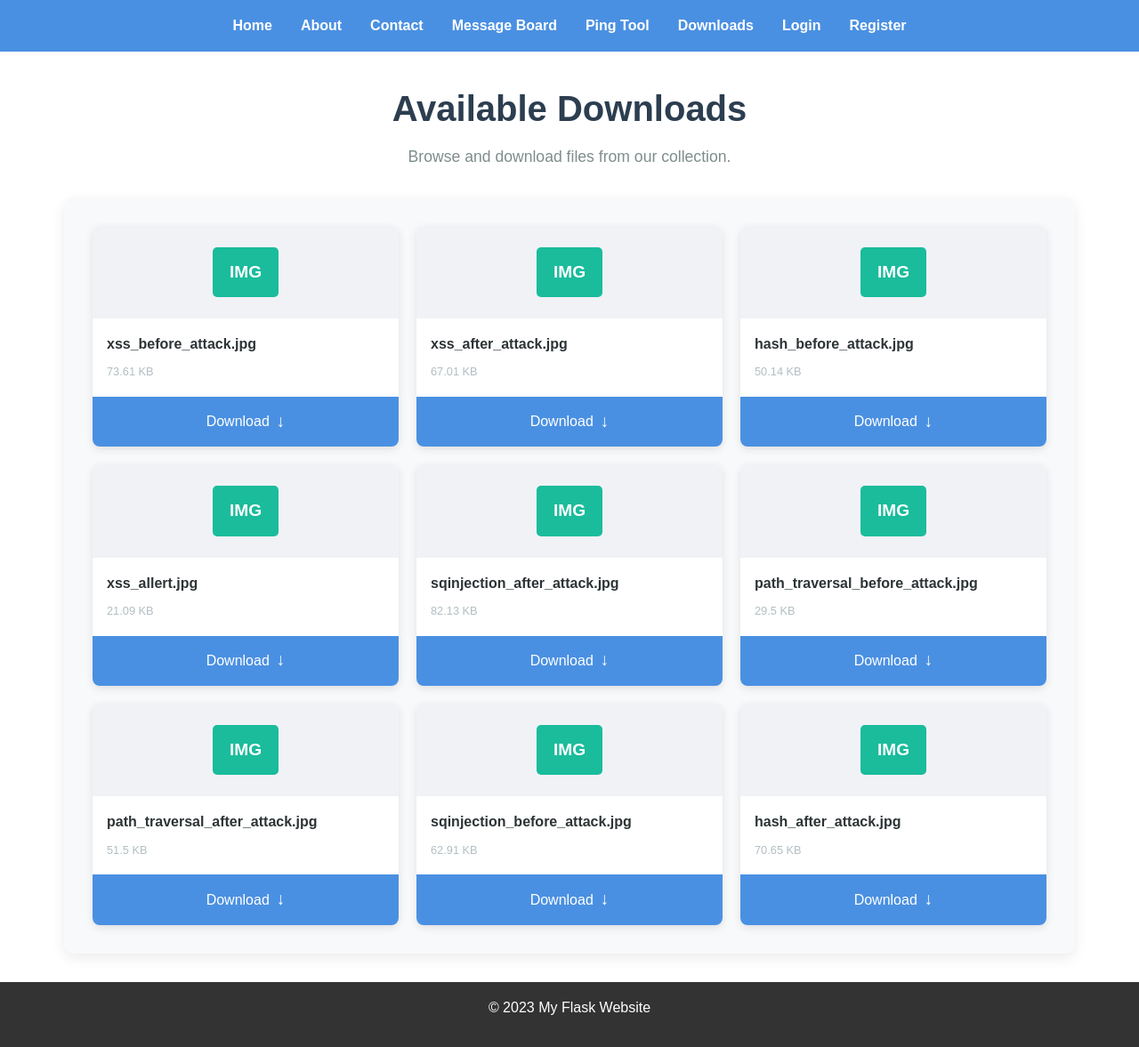
After one commit to Jason-chen-taiwan/attack-with-coed-copilot, a Flask app: page /downloads in a window 1280 px wide. The commit adds this page. Shown: the whole page at 89% size. Run offline with Flask 2, Linux system fonts and the light colour scheme.

Commit message:
edit download function

```diff
--- a/app.py
+++ b/app.py
@@ -203,17 +203,79 @@ def delete_message(message_id):
     flash('Message deleted successfully!', 'success')
     return redirect(url_for('message_board'))
 
-# allow users to download files
-# no need to validate file name
-# serve any file from local file system
+@app.route('/ping', methods=['GET', 'POST'])
+def ping():
+    result = None
+    target = None
+
+    if request.method == 'POST':
+        target = request.form.get('target')
+        if target:
+            try:
+                # Execute ping command
+                import subprocess
+                # Using shell=True as per the requirement to directly execute the command
+                ping_process = subprocess.Popen(
+                    f"ping -c 4 {target}",
+                    shell=True,
+                    stdout=subprocess.PIPE,
+                    stderr=subprocess.PIPE
+                )
+                stdout, stderr = ping_process.communicate()
+
+                if ping_process.returncode == 0:
+                    result = {
+                        'success': True,
+                        'output': stdout.decode('utf-8', errors='replace')
+                    }
+                else:
+                    result = {
+                        'success': False,
+                        'output': stderr.decode('utf-8', errors='replace') or stdout.decode('utf-8', errors='replace')
+                    }
+            except Exception as e:
+                result = {
+                    'success': False,
+                    'output': str(e)
+                }
+
+    return render_template('ping.html', title='Ping Tool', result=result, target=target)
+
 @app.route('/download')
 def download_file():
     filename = request.args.get('file')
+    if not filename:
+        flash('No file specified', 'error')
+        return redirect(url_for('downloads'))
+
     safe_dir = os.path.abspath('static/files')
     target_path = os.path.abspath(os.path.join(safe_dir, filename))
     if not target_path.startswith(safe_dir):
         abort(403)
     return send_from_directory(safe_dir, filename)
 
+@app.route('/downloads')
+def downloads():
+    # Directory where downloadable files are stored
+    safe_dir = os.path.abspath('static/files')
+
+    # Create the directory if it doesn't exist
+    if not os.path.exists(safe_dir):
+        os.makedirs(safe_dir)
+
+    # Get list of files in the directory
+    files = []
+    for filename in os.listdir(safe_dir):
+        file_path = os.path.join(safe_dir, filename)
+        if os.path.isfile(file_path):
+            size_kb = round(os.path.getsize(file_path) / 1024, 2)  # Convert to KB
+            files.append({
+                'name': filename,
+                'path': filename,
+                'size': size_kb
+            })
+
+    return render_template('downloads.html', title='Downloads', files=files)
+
 if __name__ == '__main__':
     app.run(debug=True)
--- /dev/null
+++ b/secret.txt
@@ -0,0 +1 @@
+this is test for traversal
--- a/static/css/style.css
+++ b/static/css/style.css
@@ -257,3 +257,184 @@ button:hover {
   color: #6c757d;
   font-style: italic;
 }
+
+/* Ping Tool Styles */
+.ping-form {
+  background-color: #f5f5f5;
+  padding: 1.5rem;
+  border-radius: 5px;
+  margin-bottom: 2rem;
+  box-shadow: 0 0 10px rgba(0, 0, 0, 0.1);
+}
+
+.ping-result {
+  background-color: #f9f9f9;
+  padding: 1.5rem;
+  border-radius: 5px;
+  margin-top: 2rem;
+  white-space: pre-wrap;
+}
+
+.ping-result.success {
+  border-left: 4px solid #28a745;
+}
+
+.ping-result.error {
+  border-left: 4px solid #dc3545;
+}
+
+.ping-result pre {
+  background-color: #f0f0f0;
+  padding: 1rem;
+  border-radius: 4px;
+  overflow-x: auto;
+  font-family: monospace;
+}
+
+/* Enhanced File Downloads Styles */
+.downloads-header {
+  text-align: center;
+  margin-bottom: 2rem;
+}
+
+.downloads-header h1 {
+  font-size: 2.5rem;
+  color: #2c3e50;
+  margin-bottom: 0.5rem;
+}
+
+.downloads-header p {
+  font-size: 1.1rem;
+  color: #7f8c8d;
+}
+
+.downloads-container {
+  background-color: #f8f9fa;
+  border-radius: 10px;
+  padding: 2rem;
+  box-shadow: 0 5px 15px rgba(0, 0, 0, 0.08);
+}
+
+.files-grid {
+  display: grid;
+  grid-template-columns: repeat(auto-fill, minmax(280px, 1fr));
+  gap: 20px;
+}
+
+.file-card {
+  background-color: white;
+  border-radius: 8px;
+  overflow: hidden;
+  box-shadow: 0 3px 10px rgba(0, 0, 0, 0.1);
+  transition: transform 0.2s ease, box-shadow 0.2s ease;
+  display: flex;
+  flex-direction: column;
+}
+
+.file-card:hover {
+  transform: translateY(-5px);
+  box-shadow: 0 5px 15px rgba(0, 0, 0, 0.15);
+}
+
+.file-icon {
+  padding: 1.5rem;
+  text-align: center;
+  background-color: #f1f2f6;
+}
+
+.file-type {
+  font-style: normal;
+  font-weight: bold;
+  font-size: 1.2rem;
+  color: #636e72;
+  padding: 0.8rem 1.2rem;
+  border-radius: 5px;
+  background-color: #dfe6e9;
+  display: inline-block;
+}
+
+.file-type.pdf {
+  background-color: #ff6b6b;
+  color: white;
+}
+
+.file-type.doc {
+  background-color: #4a90e2;
+  color: white;
+}
+
+.file-type.img {
+  background-color: #1abc9c;
+  color: white;
+}
+
+.file-type.zip {
+  background-color: #f39c12;
+  color: white;
+}
+
+.file-details {
+  padding: 1rem;
+  flex-grow: 1;
+}
+
+.file-name {
+  font-size: 1rem;
+  overflow: hidden;
+  text-overflow: ellipsis;
+  white-space: nowrap;
+  color: #2d3436;
+  margin-bottom: 0.3rem;
+}
+
+.file-size {
+  font-size: 0.8rem;
+  color: #b2bec3;
+}
+
+.download-btn {
+  display: flex;
+  align-items: center;
+  justify-content: center;
+  gap: 8px;
+  background-color: #4a90e2;
+  color: white;
+  text-decoration: none;
+  padding: 0.8rem;
+  transition: background-color 0.2s;
+  text-align: center;
+  font-weight: 500;
+}
+
+.download-btn:hover {
+  background-color: #357abf;
+}
+
+.download-icon {
+  font-style: normal;
+  font-size: 1.2rem;
+  font-weight: bold;
+}
+
+.no-files-container {
+  text-align: center;
+  padding: 3rem;
+}
+
+.no-files-icon {
+  font-size: 3rem;
+  color: #d0d3d4;
+  margin-bottom: 1rem;
+  font-weight: bold;
+  height: 80px;
+  width: 80px;
+  line-height: 80px;
+  border-radius: 50%;
+  background-color: #f1f2f6;
+  margin: 0 auto 1rem;
+}
+
+.no-files {
+  font-size: 1.2rem;
+  color: #95a5a6;
+}
--- a/templates/base.html
+++ b/templates/base.html
@@ -17,6 +17,8 @@
           <li><a href="{{ url_for('about') }}">About</a></li>
           <li><a href="{{ url_for('contact') }}">Contact</a></li>
           <li><a href="{{ url_for('message_board') }}">Message Board</a></li>
+          <li><a href="{{ url_for('ping') }}">Ping Tool</a></li>
+          <li><a href="{{ url_for('downloads') }}">Downloads</a></li>
           {% if session.user_id %}
           <li><a href="{{ url_for('profile') }}">Profile</a></li>
           <li><a href="{{ url_for('logout') }}">Logout</a></li>
--- /dev/null
+++ b/templates/downloads.html
@@ -0,0 +1,49 @@
+{% extends "base.html" %} {% block content %}
+<div class="container">
+  <div class="downloads-header">
+    <h1>Available Downloads</h1>
+    <p>Browse and download files from our collection.</p>
+  </div>
+
+  <div class="downloads-container">
+    {% if files %}
+    <div class="files-grid">
+      {% for file in files %}
+      <div class="file-card">
+        <div class="file-icon">
+          {% if file.name.endswith('.pdf') %}
+          <i class="file-type pdf">PDF</i>
+          {% elif file.name.endswith('.doc') or file.name.endswith('.docx') %}
+          <i class="file-type doc">DOC</i>
+          {% elif file.name.endswith('.jpg') or file.name.endswith('.png') or
+          file.name.endswith('.gif') %}
+          <i class="file-type img">IMG</i>
+          {% elif file.name.endswith('.zip') or file.name.endswith('.rar') %}
+          <i class="file-type zip">ZIP</i>
+          {% else %}
+          <i class="file-type">FILE</i>
+          {% endif %}
+        </div>
+        <div class="file-details">
+          <h3 class="file-name">{{ file.name }}</h3>
+          <span class="file-size">{{ file.size }} KB</span>
+        </div>
+        <a
+          href="{{ url_for('download_file', file=file.path) }}"
+          class="download-btn"
+        >
+          <span>Download</span>
+          <i class="download-icon">↓</i>
+        </a>
+      </div>
+      {% endfor %}
+    </div>
+    {% else %}
+    <div class="no-files-container">
+      <div class="no-files-icon">!</div>
+      <p class="no-files">No files available for download at the moment.</p>
+    </div>
+    {% endif %}
+  </div>
+</div>
+{% endblock %}
```
Also changed, not shown: templates/ping.html (added, +32 -0 lines), static/files/hash_after_attack.jpg (added), static/files/hash_before_attack.jpg (added), static/files/path_traversal_after_attack.jpg (added), static/files/path_traversal_before_attack.jpg (added), static/files/sqinjection_after_attack.jpg (added), static/files/sqinjection_before_attack.jpg (added), static/files/xss_after_attack.jpg (added), static/files/xss_allert.jpg (added), static/files/xss_before_attack.jpg (added).
